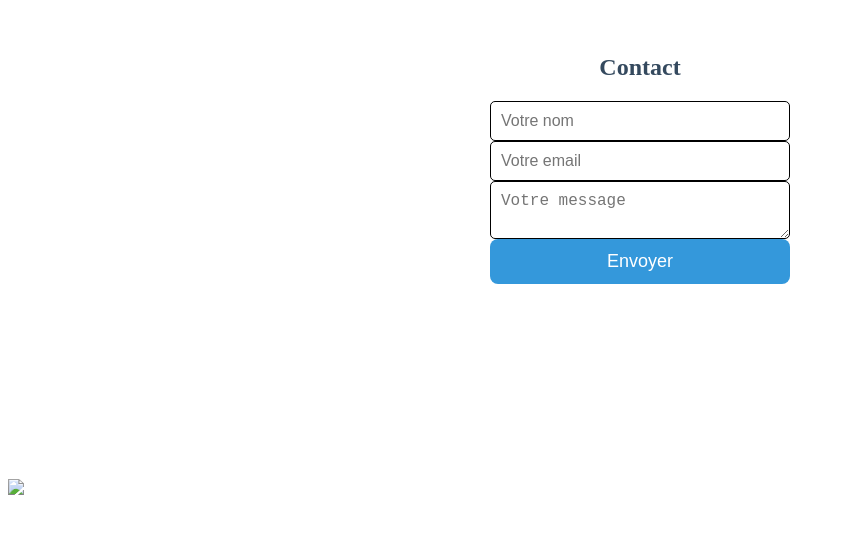
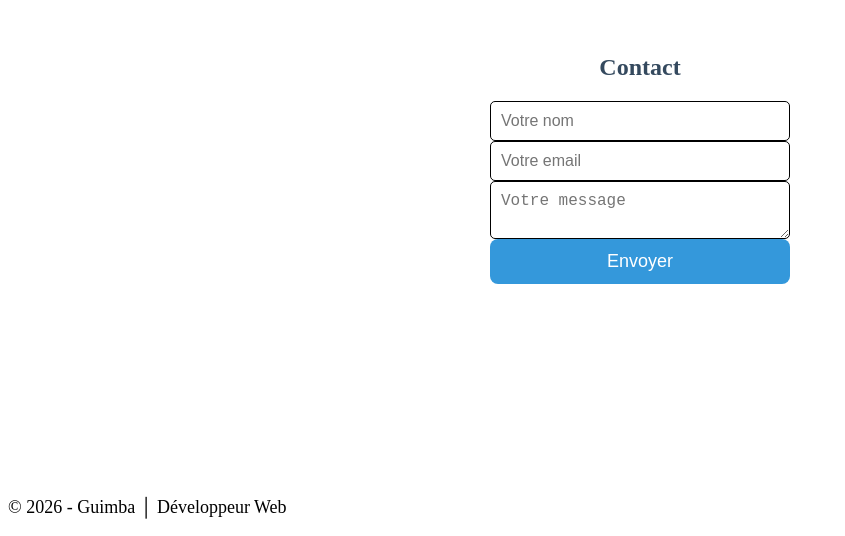
Before and after one commit to balou6z-sketch/Guimba, a plain HTML site: page index.html in a window 1280 px wide. Shown: the part 1697-2233 px from the top of the page, without its empty margins (0-845 px from the left). Before the commit the page ends 2204 px from the top, so only its background shows below. Drawn offline with Linux system fonts and the light colour scheme.

Commit message:
Update index.html

```diff
--- a/index.html
+++ b/index.html
@@ -18,7 +18,7 @@
         <h1>Je deviens développeur web</h1>
         <P>A 18 ans, je construis mon business web</P>
         <div class="button-container">
-            <button onclick="window.location.href='mailto:balou6z@icloud.com'">Me contacter</button>
+        <button onclick="window.location.href='mailto:balou6z@icloud.com'">Me contacter</button>
         </div>
     </section>
 
@@ -30,6 +30,9 @@
             <li>Etre indépendant</li>
             <li>Créer mon business web</li>
         </ul>
+
+        <div class="about-image"></div>
+
     </section>
 
     <section id="contact">
@@ -52,10 +55,12 @@
         </p>
     </section>
 
+    <footer>
+        <p>© 2026 - Guimba │ Développeur Web</p>
+    </footer>
+
     <script src="script.js"></script>
 
 </body>
 
-<img src="Fresh-LaDouille-Visu-News.jpg" width="300">
-
 </html>
```
